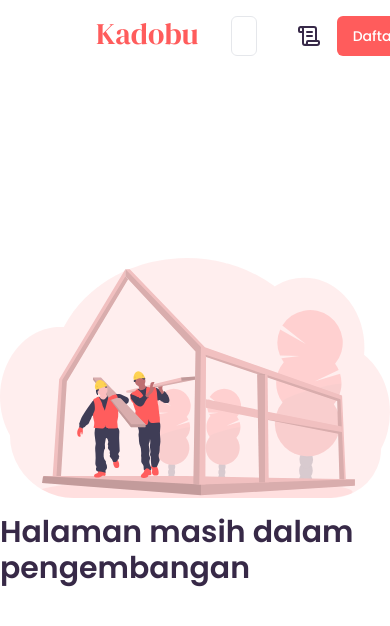
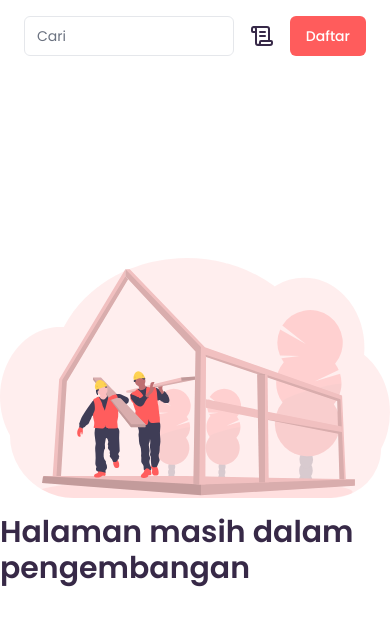
Before and after one commit to ramaaanr/bucketify, a Next.js app: page /catalogue in a window 390 px wide. Shown: the top 626 px of the page. Built offline with nearby package versions, Linux system fonts and the light colour scheme; no server answers.

Commit message:
feat: add responsive navbar on user customer

```diff
--- a/components/customer-nav-bar.tsx
+++ b/components/customer-nav-bar.tsx
@@ -43,10 +43,10 @@ const Navbar = () => {
     <>
       <motion.nav
         className="navbar navbar-expand-lg navbar-light
-     pl-24 pr-6 py-4  lg:px-10 fixed top-0 left-0 right-0 z-20 "
+     pl-6 lg:pl-24 pr-6 py-4  fixed top-0 left-0 right-0 z-20 "
       >
-        <div className="nav-content-container flex gap-x-8">
-          <div className="nav-logo w-fit">
+        <div className="nav-content-container flex gap-x-2 sm:gap-x-4 md:gap-x-8">
+          <div className="nav-logo w-fit hidden md:block">
             <a className={`${dsd.className} text-3xl text-secondary`} href="/">
               Kadobu
             </a>
```
